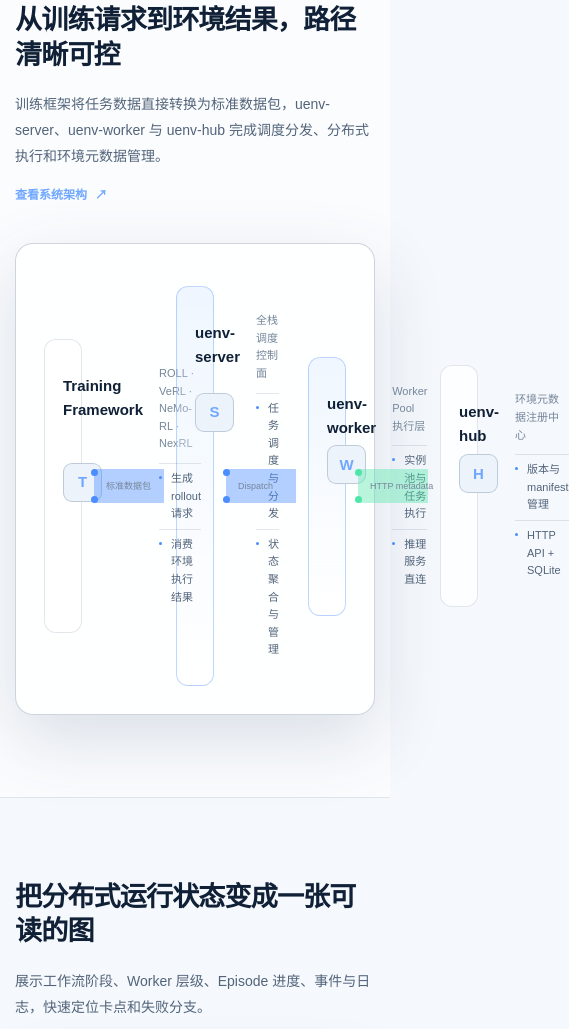
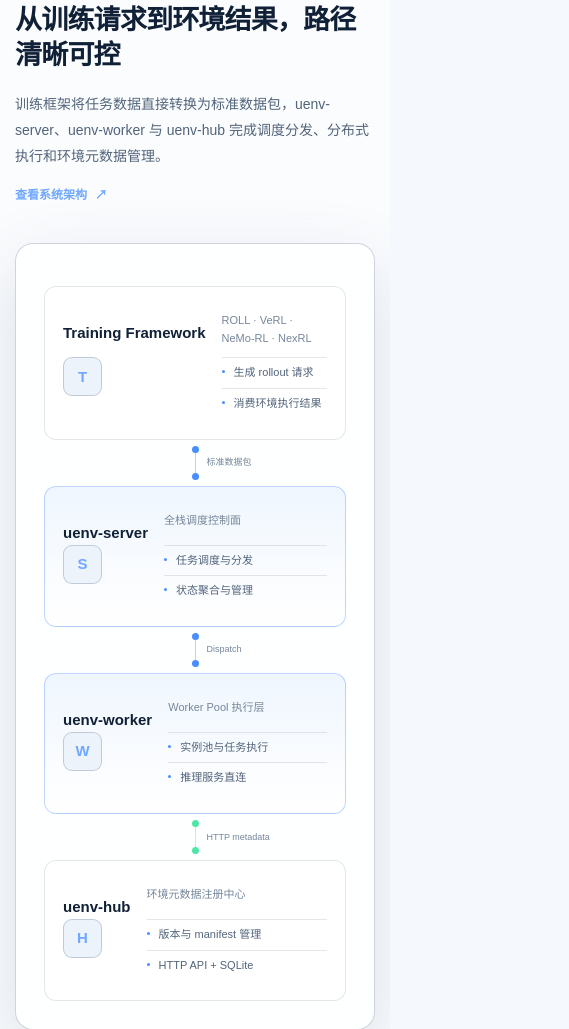
Before and after one commit to audreyyan1015/uenv_website, a website: page website/index.html in a window 390 px wide. Shown: the part 3195-4224 px from the top of the page, 569 px wide, since content can reach past the window. Drawn offline with Linux system fonts and the light colour scheme.

Commit message:
fix(home): 去掉拓扑卡底部残留空白，修复窄屏架构板布局
- .hero-visual min-height 520→400，与收紧后的拓扑卡内容对齐（520 是 5 节点时代的残留）
- ≤1180px 断点：架构板 flex 改纵排（原 grid-template-columns 对 flex 容器无效）

```diff
--- a/website/styles.css
+++ b/website/styles.css
@@ -161,7 +161,7 @@ html[data-theme="dark"] .sun-icon, html[data-theme="light"] .moon-icon { display
 .hero-meta span { display: inline-flex; align-items: center; gap: 7px; }
 .hero-meta i { width: 3px; height: 3px; border-radius: 50%; background: var(--blue); }
 
-.hero-visual { position: relative; z-index: 2; min-height: 520px; border: 1px solid var(--line-strong); border-radius: 16px; background: color-mix(in srgb, var(--panel-solid) 75%, transparent); box-shadow: var(--shadow); overflow: hidden; }
+.hero-visual { position: relative; z-index: 2; min-height: 400px; border: 1px solid var(--line-strong); border-radius: 16px; background: color-mix(in srgb, var(--panel-solid) 75%, transparent); box-shadow: var(--shadow); overflow: hidden; }
 .visual-toolbar { height: 48px; padding: 0 15px; display: flex; align-items: center; gap: 13px; border-bottom: 1px solid var(--line); background: color-mix(in srgb, var(--bg-soft) 72%, transparent); }
 .window-dots { display: flex; gap: 6px; }
 .window-dots span { width: 7px; height: 7px; border-radius: 50%; background: var(--line-strong); }
@@ -430,7 +430,8 @@ html[data-theme="dark"] .sun-icon, html[data-theme="light"] .moon-icon { display
   .hero-copy { max-width: 760px; }
   .hero-visual { margin-top: 55px; }
   .framework-strip { margin-top: 50px; }
-  .architecture-flow { grid-template-columns: 1fr; gap: 12px; padding: 28px; }
+  .architecture-flow { grid-template-columns: 1fr; flex-direction: column; align-items: stretch; gap: 12px; padding: 28px; }
+  .architecture-flow > .architecture-node, .architecture-flow > .architecture-link { flex: none; }
   .architecture-node { min-height: auto; display: grid; grid-template-columns: auto 1fr; column-gap: 16px; }
   .architecture-kicker { grid-column: 1 / -1; }.architecture-logo { grid-row: 2 / 5; margin: 16px 0 0; }.architecture-node h3 { margin-top: 14px; }.architecture-node p { margin-bottom: 10px; }.architecture-node ul { grid-column: 2; }
   .architecture-link { width: 1px; height: 34px; margin: -6px auto; }
```
